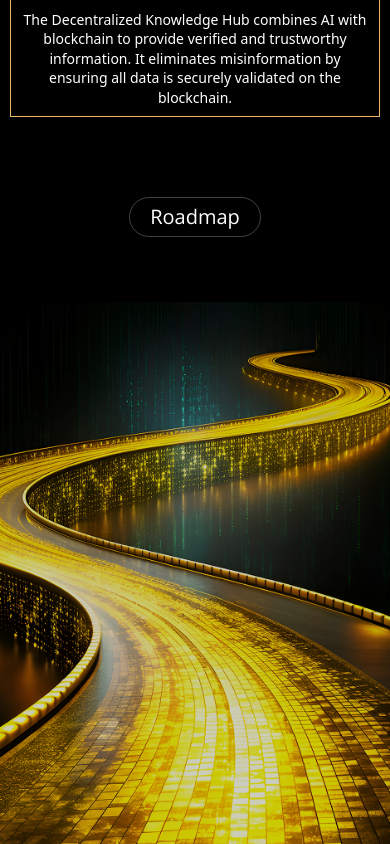
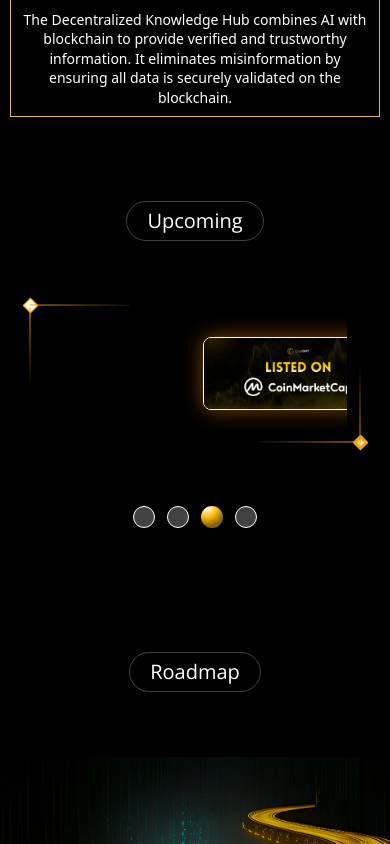
Before and after one commit to AshvinBisen/crypGPT_New_Website, a React (Vite) app: page / in a window 390 px wide. Shown: the part 7480-8324 px from the top of the page. Built offline with nearby package versions, Linux system fonts and the light colour scheme.

Commit message:
patners Section, banner , Footer , tokenomics Section Changes Done 2

```diff
--- a/src/Components/HomeComponents/S5Banner.jsx
+++ b/src/Components/HomeComponents/S5Banner.jsx
@@ -1,153 +1,146 @@
-// FullWidthBanner.jsx
-import React from "react";
-import tokenImg2 from "../../assets/banner/1.png"; // CoinMarketCap banner
+import React, { useState, useEffect } from "react";
+import { motion, AnimatePresence } from "framer-motion";
+import tokenImg1 from "../../assets/banner/1.png";
+import tokenImg2 from "../../assets/banner/2.png";
+import tokenImg3 from "../../assets/banner/1.png";
+import tokenImg4 from "../../assets/banner/2.png";
 
-const FullWidthBanner = () => {
+const slides = [
+  { id: 1, image: tokenImg1, link: "https://coinmarketcap.com/currencies/crypgpt-token/" },
+  { id: 2, image: tokenImg2, link: "https://pancakeswap.finance/swap?inputCurrency=0x55d398326f99059fF775485246999027B3197955&outputCurrency=0xC643F4Dd66a10955e53E3f67A81Ba54703d3B7FB" },
+  { id: 3, image: tokenImg3, link: "https://coinmarketcap.com/currencies/crypgpt-token/" },
+  { id: 4, image: tokenImg4, link: "https://pancakeswap.finance/swap?inputCurrency=0x55d398326f99059fF775485246999027B3197955&outputCurrency=0xC643F4Dd66a10955e53E3f67A81Ba54703d3B7FB" },
+];
+
+const BannerSlider = () => {
+  const [current, setCurrent] = useState(0);
+  const [direction, setDirection] = useState(1);
+
+  const nextSlide = () => {
+    setDirection(1);
+    setCurrent((prev) => (prev + 1) % slides.length);
+  };
+
+  const prevSlide = () => {
+    setDirection(-1);
+    setCurrent((prev) => (prev - 1 + slides.length) % slides.length);
+  };
+
+  // AutoPlay every 3 seconds
+  useEffect(() => {
+    const timer = setInterval(() => {
+      nextSlide();
+    }, 3000);
+    return () => clearInterval(timer);
+  }, []);
+
+  // Calculate previous and next slide indices
+  const prevIndex = (current - 1 + slides.length) % slides.length;
+  const nextIndex = (current + 1) % slides.length;
+
   return (
-    <section className="w-full bg-black flex justify-center items-center py-6 px-4 sm:px-6 lg:px-12 overflow-x-hidden">
-      <img
-        src={tokenImg2}
-        alt="CoinMarketCap Banner"
-        className="w-full  object-contain cursor-pointer    rounded-lg border border-[#FFF] shadow-[0_0_20px_rgba(255,140,0,0.5)]  z-10 "
-        onClick={() =>
-          window.open(
-            "https://coinmarketcap.com/currencies/crypgpt-token/",
-            "_blank"
-          )
-        }
-      />
+    <section id="banner" className="relative w-full bg-black sm:py-3 md:py-6 py-16 flex flex-col items-center overflow-hidden">
+      {/* Upcoming Tag */}
+      <div className="bg-transparent border border-white/25 text-white px-5 py-2 rounded-full font-[400] text-[20px]
+        leading-[110%] text-center cursor-pointer transition duration-300 max-w-fit mx-auto mb-[20px] font-['Open_Sans',sans-serif]">
+        Upcoming
+      </div>
+
+      {/* Slider Container */}
+      <div className="relative w-[90%] md:w-[70%] flex items-center justify-center  py-5 px-6 m-8 ">
+
+     <div className="absolute top-0 left-[5px] md:left-[5px] ">
+            <div className="inline-flex relative">
+              <div className="relative inline-block z-[4] w-[11px] h-[11px] border-[1px] border-[#FFA200] bg-white rotate-45 max-md:w-[10px] max-md:h-[10px] max-md:border-2"></div>
+              <div className="absolute z-[4] h-px width sm:w-[70px] md:w-[210px] w-[260px] bg-[linear-gradient(4.38deg,#FFA200,#050505)] top-1/2 left-1/2 -translate-y-1/2  xl:w-[250px] 2xl:w-[290px]"></div>
+              <div className="absolute z-[4] w-px xs:h-[40px] sm:h-[70px] height h-[210px] md:h-[210px] mt-[7px] inset-0 left-1/2 -translate-x-1/2 bg-gradient-to-b from-[#FFA200] to-[#050505 ] sm:h-[70px] xl:h-[100px] 2xl:h-[125px]"></div>
+            </div>
+          </div>
+
+        <div className="absolute bottom-0 right-[5px] max-md:right-[5px]">
+            <div className="inline-flex relative">
+              <div className="relative inline-block z-[4] w-[11px] h-[11px] border-[3px] border-[#FFA200] bg-white rotate-45 max-md:w-[10px] max-md:h-[10px] max-md:border-2"></div>
+              <div className="absolute z-[4] h-px bg-[linear-gradient(4.38deg,#050505,#FFA200)] width right-0 top-1/2 -translate-y-1/2 mr-[7px]  sm:w-[70px] md:w-[210px] w-[260px]  xs:w-[40px] xl:w-[250px] 2xl:w-[290px]"></div>
+              <div className="absolute bottom-0 left-1/2 translate-x-[-50%] z-[4] height w-px md:h-[210px] h-[210px] sm:mb-[7px] bg-[linear-gradient(4.38deg,#FFA200,#050505)] sm:h-[70px] xm:h-[70px] xl:h-[250px] 2xl:h-[290px]"></div>
+            </div>
+        </div>
+
+        {/* Slide Container with Prev, Current, and Next */}
+        <div className="relative w-full h-full flex justify-center items-center py-6 px-4 gap-4 lg:gap-8 overflow-hidden">
+
+          {/* Previous Slide */}
+          <AnimatePresence initial={false} custom={direction}>
+            <motion.img
+              key={slides[prevIndex].id}
+              src={slides[prevIndex].image}
+              alt="prev banner"
+              className="rounded-lg border border-[#FFF] shadow-[0_0_20px_rgba(255,140,0,0.5)] max-h-[400px] object-contain w-[70%] opacity-50"
+              custom={direction}
+              initial={{ x: -300, opacity: 0 }}
+              animate={{ x: 0, opacity: 0.5 }}
+              exit={{ x: 300, opacity: 0 }}
+              transition={{ duration: 0.8, ease: "easeInOut" }}
+            />
+          </AnimatePresence>
+
+          {/* Current Slide */}
+          <AnimatePresence initial={false} custom={direction}>
+            <motion.img
+              key={slides[current].id}
+              src={slides[current].image}
+              alt="banner"
+              onClick={() => {
+                if (slides[current].link) {
+                  window.open(slides[current].link, "_blank");
+                }
+              }}
+              className={`rounded-lg border border-[#FFF] shadow-[0_0_20px_rgba(255,140,0,0.5)] max-h-[400px] object-contain w-[70%] z-10 ${
+                slides[current].link ? "cursor-pointer" : ""
+              }`}
+              custom={direction}
+              initial={{ x: direction > 0 ? 300 : -300, opacity: 0 }}
+              animate={{ x: 0, opacity: 1 }}
+              exit={{ x: direction > 0 ? -300 : 300, opacity: 0 }}
+              transition={{ duration: 0.8, ease: "easeInOut" }}
+            />
+          </AnimatePresence>
+
+          {/* Next Slide */}
+          <AnimatePresence initial={false} custom={direction}>
+            <motion.img
+              key={slides[nextIndex].id}
+              src={slides[nextIndex].image}
+              alt="next banner"
+              className="rounded-lg border border-[#FFF] shadow-[0_0_20px_rgba(255,140,0,0.5)] max-h-[400px] object-contain w-[70%] opacity-50"
+              custom={direction}
+              initial={{ x: 300, opacity: 0 }}
+              animate={{ x: 0, opacity: 0.5 }}
+              exit={{ x: -300, opacity: 0 }}
+              transition={{ duration: 0.8, ease: "easeInOut" }}
+            />
+          </AnimatePresence>
+        </div>
+      </div>
+
+      {/* Dots Navigation */}
+      <div className="flex mt-5 gap-3">
+        {slides.map((_, idx) => (
+          <button
+            key={idx}
+            onClick={() => {
+              setDirection(idx > current ? 1 : -1);
+              setCurrent(idx);
+            }}
+            className={`w-[22px] h-[22px] rounded-full transition-all ${
+              idx === current
+                ? "bg-[radial-gradient(84.09%_84.09%_at_27.27%_6.82%,_#FFFFFF_0%,_#FEBE0E_52.14%,_#896500_100%)]"
+                : "bg-[#424242] border-[0.5px] border-white"
+            }`}
+          />
+        ))}
+      </div>
     </section>
   );
 };
 
-export default FullWidthBanner;
-
-
-// import React, { useState, useEffect } from "react";
-// import { motion, AnimatePresence } from "framer-motion";
-// // import tokenImg1 from "../../assets/banner/banner 1.png";
-// import tokenImg2 from "../../assets/banner/1.png";
-// import tokenImg3 from "../../assets/banner/2.png";
-
-// const slides = [
-//   // { id: 1, image: tokenImg1, link: "https://example1.com" },
-//   { id: 2, image: tokenImg2, link: "https://coinmarketcap.com/currencies/crypgpt-token/" },
-//   { id: 3, image: tokenImg3, link: "https://pancakeswap.finance/swap?inputCurrency=0x55d398326f99059fF775485246999027B3197955&outputCurrency=0xC643F4Dd66a10955e53E3f67A81Ba54703d3B7FB" },
-// ];
-
-// const BannerSlider = () => {
-//   const [current, setCurrent] = useState(0);
-//   const [direction, setDirection] = useState(1);
-
-//   const nextSlide = () => {
-//     setDirection(1);
-//     setCurrent((prev) => (prev + 1) % slides.length);
-//   };
-
-//   const prevSlide = () => {
-//     setDirection(-1);
-//     setCurrent((prev) => (prev - 1 + slides.length) % slides.length);
-//   };
-
-//   // AutoPlay every 3 seconds
-//   useEffect(() => {
-//     const timer = setInterval(() => {
-//       nextSlide();
-//     }, 3000);
-//     return () => clearInterval(timer);
-//   }, []);
-
-//   // Calculate previous and next slide indices
-//   const prevIndex = (current - 1 + slides.length) % slides.length;
-//   const nextIndex = (current + 1) % slides.length;
-
-//   return (
-//     <section id="banner" className="relative w-full bg-black sm:py-3 md:py-6 py-16 flex flex-col items-center overflow-hidden">
-//       {/* Upcoming Tag */}
-//       <div className="bg-transparent border border-white/25 text-white px-5 py-2 rounded-full font-[400] text-[20px]
-//         leading-[110%] text-center cursor-pointer transition duration-300 max-w-fit mx-auto mb-[20px] font-['Open_Sans',sans-serif]">
-//         Upcoming
-//       </div>
-
-//       {/* Slider Container */}
-//       <div className="relative w-[90%] md:w-[70%] flex items-center justify-center  py-5 m-8 ">
-
-//         {/* Slide Container with Prev, Current, and Next */}
-//         <div className="relative w-full h-full flex justify-center items-center py-6 px-6 gap-8 overflow-hidden">
-
-//           {/* Previous Slide */}
-//           <AnimatePresence initial={false} custom={direction}>
-//             <motion.img
-//               key={slides[prevIndex].id}
-//               src={slides[prevIndex].image}
-//               alt="prev banner"
-//               className="rounded-lg border border-[#FFF] shadow-[0_0_20px_rgba(255,140,0,0.5)] max-h-[400px] object-contain w-[70%] opacity-50"
-//               custom={direction}
-//               initial={{ x: -300, opacity: 0 }}
-//               animate={{ x: 0, opacity: 0.5 }}
-//               exit={{ x: 300, opacity: 0 }}
-//               transition={{ duration: 0.8, ease: "easeInOut" }}
-//             />
-//           </AnimatePresence>
-
-//           {/* Current Slide */}
-//           <AnimatePresence initial={false} custom={direction}>
-//             <motion.img
-//               key={slides[current].id}
-//               src={slides[current].image}
-//               alt="banner"
-//               onClick={() => {
-//                 if (slides[current].link) {
-//                   window.open(slides[current].link, "_blank");
-//                 }
-//               }}
-//               className={`rounded-lg border border-[#FFF] shadow-[0_0_20px_rgba(255,140,0,0.5)] max-h-[400px] object-contain w-[70%] z-10 ${
-//                 slides[current].link ? "cursor-pointer" : ""
-//               }`}
-//               custom={direction}
-//               initial={{ x: direction > 0 ? 300 : -300, opacity: 0 }}
-//               animate={{ x: 0, opacity: 1 }}
-//               exit={{ x: direction > 0 ? -300 : 300, opacity: 0 }}
-//               transition={{ duration: 0.8, ease: "easeInOut" }}
-//             />
-//           </AnimatePresence>
-
-//           {/* Next Slide */}
-//           <AnimatePresence initial={false} custom={direction}>
-//             <motion.img
-//               key={slides[nextIndex].id}
-//               src={slides[nextIndex].image}
-//               alt="next banner"
-//               className="rounded-lg border border-[#FFF] shadow-[0_0_20px_rgba(255,140,0,0.5)] max-h-[400px] object-contain w-[70%] opacity-50"
-//               custom={direction}
-//               initial={{ x: 300, opacity: 0 }}
-//               animate={{ x: 0, opacity: 0.5 }}
-//               exit={{ x: -300, opacity: 0 }}
-//               transition={{ duration: 0.8, ease: "easeInOut" }}
-//             />
-//           </AnimatePresence>
-//         </div>
-//       </div>
-
-//       {/* Dots Navigation */}
-//       <div className="flex mt-5 gap-3">
-//         {slides.map((_, idx) => (
-//           <button
-//             key={idx}
-//             onClick={() => {
-//               setDirection(idx > current ? 1 : -1);
-//               setCurrent(idx);
-//             }}
-//             className={`w-[22px] h-[22px] rounded-full transition-all ${
-//               idx === current
-//                 ? "bg-[radial-gradient(84.09%_84.09%_at_27.27%_6.82%,_#FFFFFF_0%,_#FEBE0E_52.14%,_#896500_100%)]"
-//                 : "bg-[#424242] border-[0.5px] border-white"
-//             }`}
-//           />
-//         ))}
-//       </div>
-//     </section>
-//   );
-// };
-
-// export default BannerSlider;
+export default BannerSlider;
--- a/src/Pages/HomePage.jsx
+++ b/src/Pages/HomePage.jsx
@@ -43,8 +43,8 @@ function HomePage() {
       <S2HeroImage />
       <S3Aboutus />
       <S4Usecase2 />
+       <S5Banner />
       <S6Roadmap />
-       <S5Banner />
       <S7Tokenomics />
       <S8WhyChooseUS />
       <S9Solution />
```
